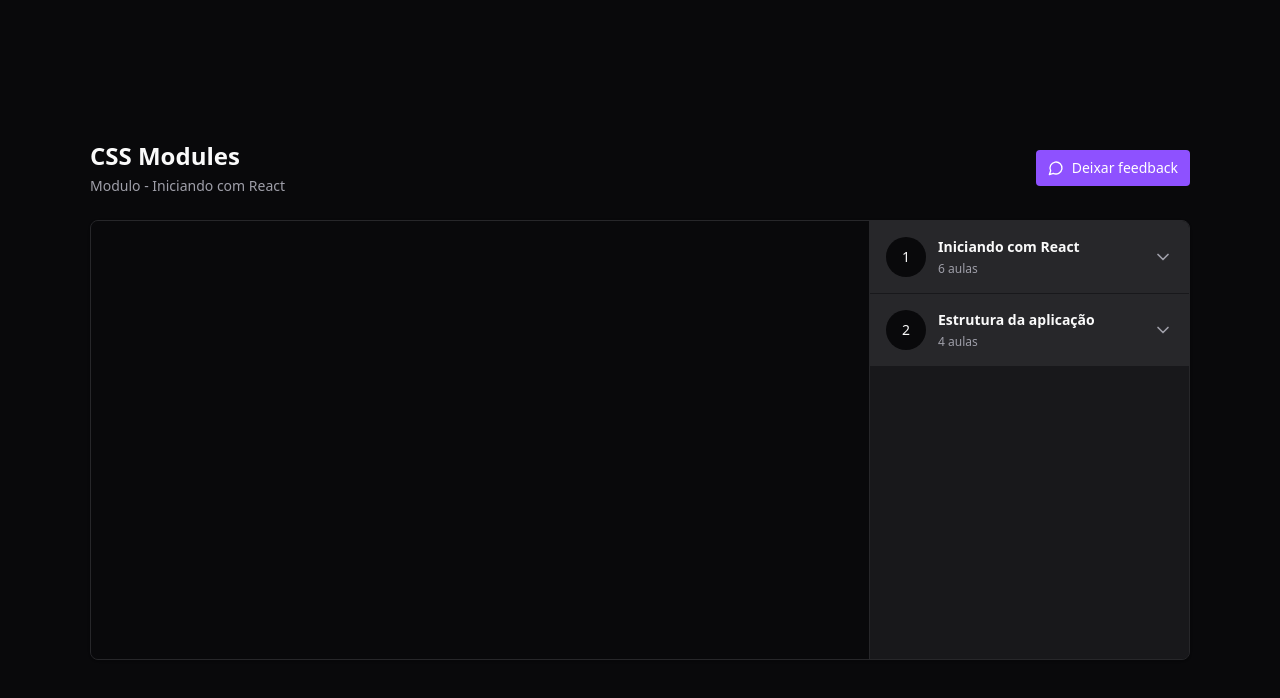
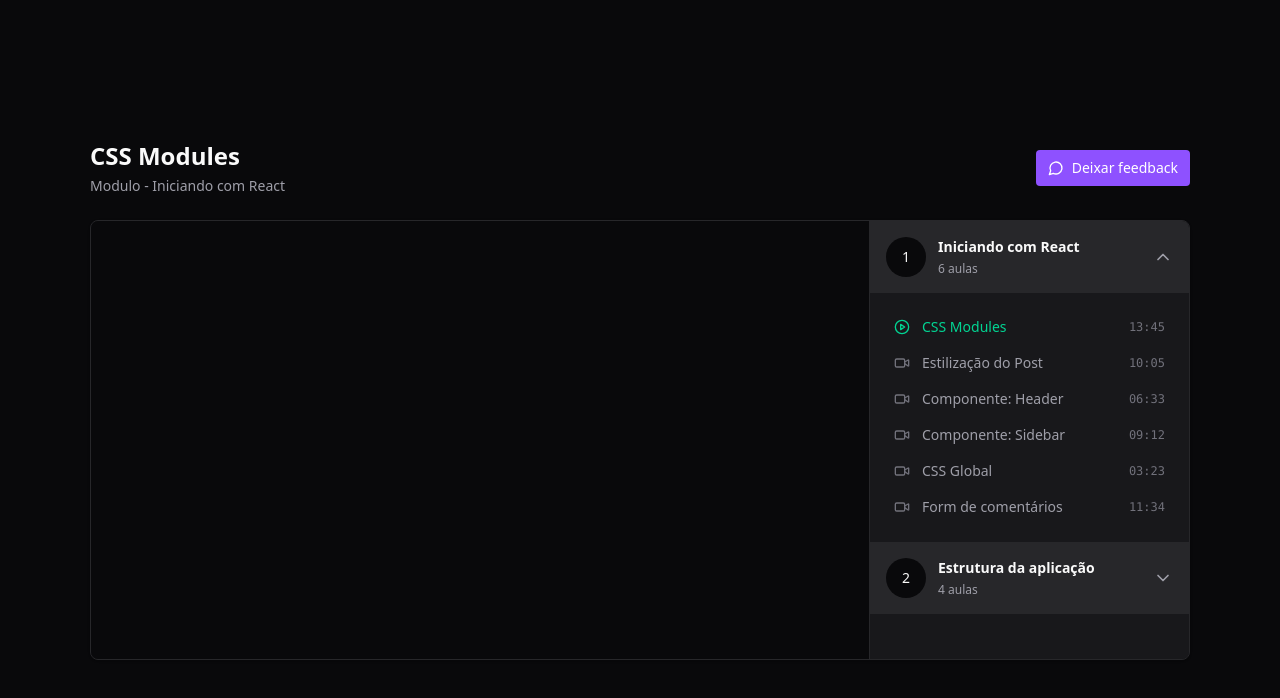
Before and after one commit to tamires-manhaes/course-it, a React (Vite) app: page / in a window 1280 px wide. Shown: the top 698 px of the page. Built offline with nearby package versions, Linux system fonts and the light colour scheme.

Commit message:
feat: Set default open state for the first module in the Module component

```diff
--- a/src/components/Module.tsx
+++ b/src/components/Module.tsx
@@ -24,7 +24,7 @@
     return state.player.course.modules[moduleIndex].lessons
   })
   return (
-    <Collapsible.Root className='group'>
+    <Collapsible.Root className='group' defaultOpen={moduleIndex === 0}>
       <Collapsible.Trigger className="flex w-full items-center gap-3 bg-zinc-800 p-4 cursor-pointer">
         <div className="flex h-10 w-10 rounded-full items-center justify-center bg-zinc-950 text-sm">{moduleIndex + 1}</div>
         <div className="flex flex-col gap-1 text-left">
```
